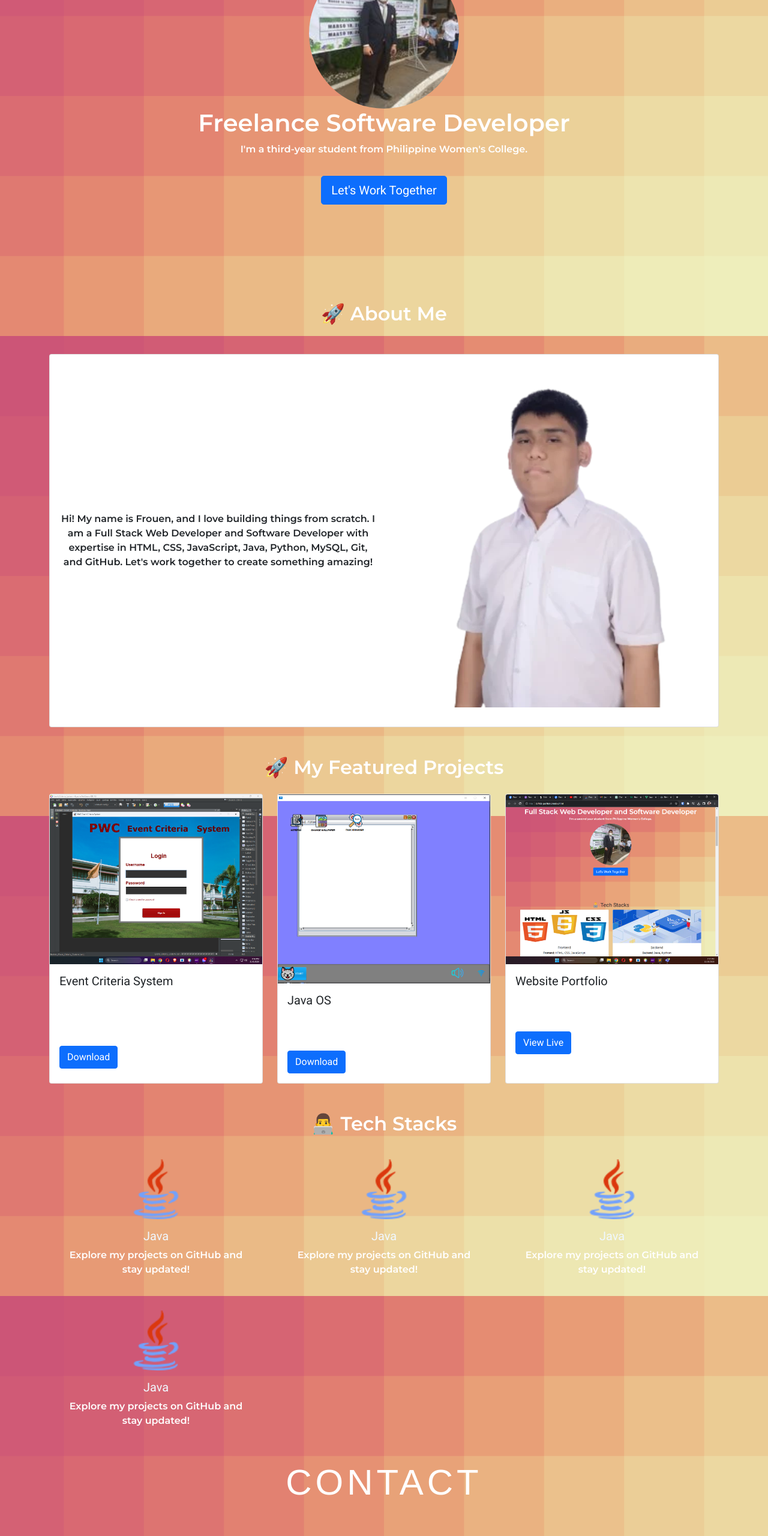
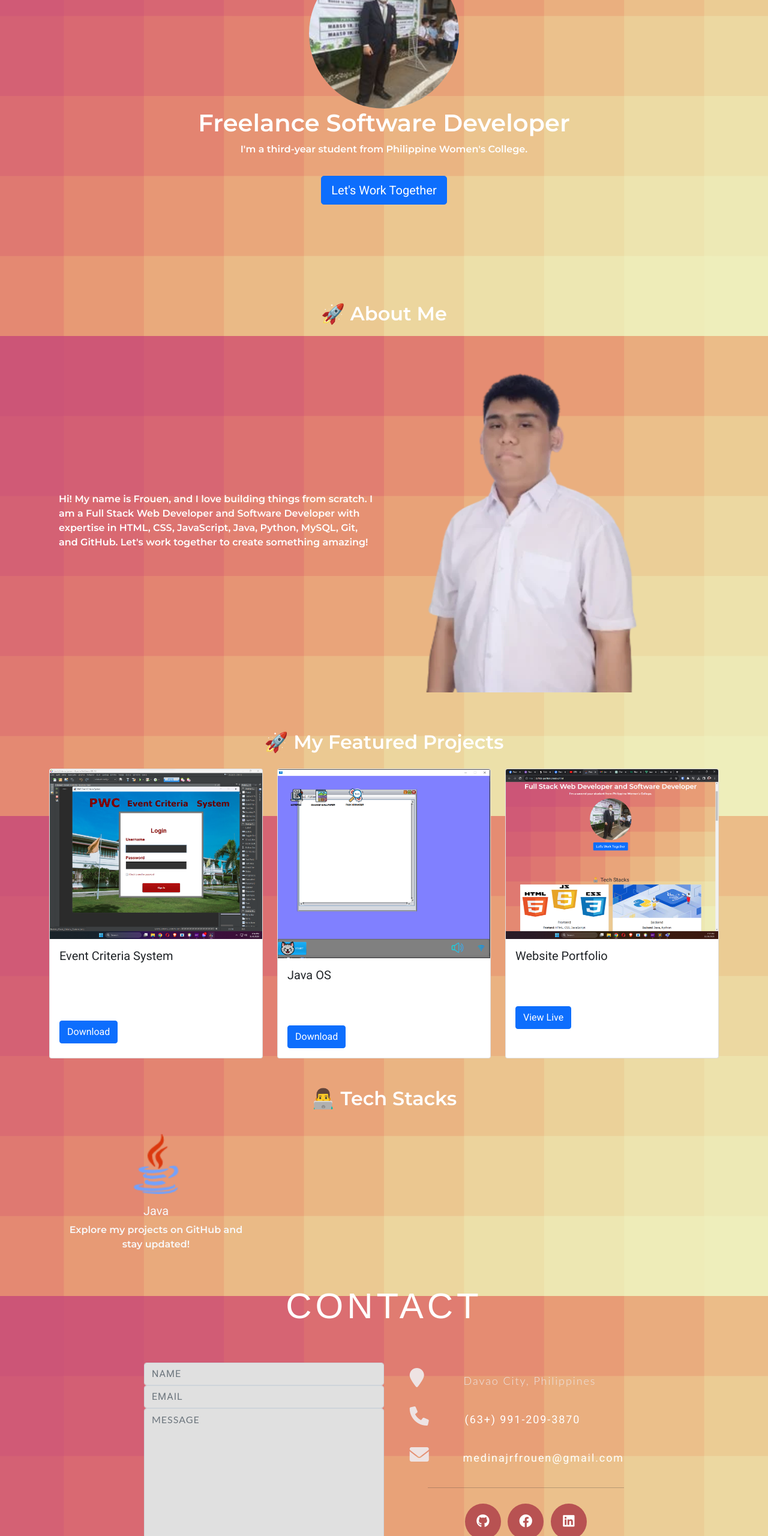
Before and after one commit to WenDEVLIFE/MyPortfolio, a plain HTML site: page index.html in a window 1280 px wide. Shown: the part 240-2800 px from the top of the page at 60% size. Drawn offline with nearby package versions, Linux system fonts and the light colour scheme.

Commit message:
transparent the about me

```diff
--- a/index.html
+++ b/index.html
@@ -23,13 +23,13 @@
     <!-- Navbar -->
     <nav class="navbar navbar-expand-lg navbar-light bg-light">
         <a class="navbar-brand" href="#">Frouen M. Medina Jr.</a>
-        <button class="navbar-toggler" type="button" data-toggle="collapse" data-target="#navbarSupportedContent">
+        <button class="navbar-toggler" type="button" data-bs-toggle="collapse" data-bs-target="#navbarSupportedContent">
             <span class="navbar-toggler-icon"></span>
         </button>
 
         <div class="collapse navbar-collapse" id="navbarSupportedContent">
             <ul class="navbar-nav ms-auto">
-                <li class="nav-item active">
+                <li class="nav-item">
                     <a class="nav-link" href="#landing">About</a>
                 </li>
                 <li class="nav-item">
@@ -47,7 +47,7 @@
 
     <!-- Landing Section -->
     <section id="landing" class="text-center">
-        <img src="./pictures/drip.jpg" id="profile" class="img-fluid">
+        <img src="./pictures/drip.jpg" id="profile" class="img-fluid rounded-circle">
         <h1>Freelance Software Developer</h1>
         <p>I'm a third-year student from Philippine Women's College.</p>
         <a href="mailto:medinajrfrouen@gmail.com" class="btn btn-primary btn-lg mt-3">Let's Work Together</a>
@@ -56,23 +56,19 @@
     <!-- About Me Section -->
     <section id="about" class="mt-5">
         <div class="container">
-    <h2 class="text-center mb-4">🚀 About Me</h2>
- <section id="introduction" class="text-center mt-5">
-  <div class="card">
-    <div class="card-body">
-      <div class="row">
-        <div class="col-md-6 d-flex align-items-center">
-          <div>
-            <p class="card-text text-dark">Hi! My name is Frouen, and I love building things from scratch. I am a Full Stack Web Developer and Software Developer with expertise in HTML, CSS, JavaScript, Java, Python, MySQL, Git, and GitHub. Let's work together to create something amazing!</p>
-          </div>
+            <h2 class="text-center mb-4  border-0 bg-transparent">🚀 About Me</h2>
+            <div id="introduction" class="card bg-transparent border-0">
+                <div class="card-body bg-transparent">
+                    <div class="row bg-transparent">
+                        <div class="col-md-6 d-flex align-items-center bg-transparent">
+                            <p class="card-text">Hi! My name is Frouen, and I love building things from scratch. I am a Full Stack Web Developer and Software Developer with expertise in HTML, CSS, JavaScript, Java, Python, MySQL, Git, and GitHub. Let's work together to create something amazing!</p>
                         </div>
                         <div class="col-md-6">
-          <img src="./pictures/wenwen.png" class="img-fluid mb-3" alt="Profile Image">
+                            <img src="./pictures/wenwen.png" class="img-fluid" alt="Profile Image">
                         </div>
                     </div>
                 </div>
             </div>
-</section>
         </div>
     </section>
 
@@ -122,51 +118,22 @@
     <section id="tech-stacks" class="mt-5">
         <div class="container">
             <h2 class="text-center mb-4">👨‍💻 Tech Stacks</h2>
-          <div class="row g-4"  style="background-color: transparent;">
-              <!-- Java -->
+            <div class="row g-4">
+                <!-- Example Stack Item -->
                 <div class="col-md-4">
-                <div class="card h-100 text-center" style="background-color: transparent !important; border: none;">
-                    <img src="./pictures/java.png" class="card-img-top mx-auto mt-3" alt="Java" style="width: 100px; background: transparent !important;">
-                    <div class="card-body" style="background-color: transparent !important;">
-                      <h5 class="card-title" style="color: aliceblue;">Java</h5>
-                        <p class="card-text">Explore my projects on GitHub and stay updated!</p>
+                    <div class="card text-center border-0 bg-transparent">
+                        <img src="./pictures/java.png" class="card-img-top mx-auto mt-3" alt="Java" style="width: 100px;">
+                        <div class="card-body">
+                            <h5 class="card-title text-light">Java</h5>
+                            <p class="card-text text-light">Explore my projects on GitHub and stay updated!</p>
                         </div>
                     </div>
                 </div>
-              <!-- Facebook -->
-              <div class="col-md-4">
-                <div class="card h-100 text-center" style="background-color: transparent !important; border: none;">
-                    <img src="./pictures/java.png" class="card-img-top mx-auto mt-3" alt="Java" style="width: 100px; background: transparent !important;">
-                    <div class="card-body" style="background-color: transparent !important;">
-                        <h5 class="card-title" style="color: aliceblue;">Java</h5>
-                        <p class="card-text">Explore my projects on GitHub and stay updated!</p>
-                    </div>
-                </div>
-            </div>
-              <!-- LinkedIn -->
-              <div class="col-md-4">
-                <div class="card h-100 text-center" style="background-color: transparent !important; border: none;">
-                    <img src="./pictures/java.png" class="card-img-top mx-auto mt-3" alt="Java" style="width: 100px; background: transparent !important;">
-                    <div class="card-body" style="background-color: transparent !important;">
-                      <h5 class="card-title" style="color: aliceblue;">Java</h5>
-                        <p class="card-text">Explore my projects on GitHub and stay updated!</p>
-                    </div>
-                </div>
-            </div>
-
-            <div class="col-md-4">
-              <div class="card h-100 text-center" style="background-color: transparent !important; border: none;">
-                  <img src="./pictures/java.png" class="card-img-top mx-auto mt-3" alt="Java" style="width: 100px; background: transparent !important;">
-                  <div class="card-body" style="background-color: transparent !important;">
-                    <h5 class="card-title" style="color: aliceblue;">Java</h5>
-                      <p class="card-text">Explore my projects on GitHub and stay updated!</p>
-                  </div>
-              </div>
-          </div>
-
+                <!-- Repeat similar blocks for other tech stacks -->
             </div>
         </div>
     </section>
+
     <!-- Contact Form Section -->
     <section id="contact">
         <h1 class="section-header">Contact</h1>
@@ -174,76 +141,51 @@
             <!-- Left contact page -->
             <form id="contact-form" class="form-horizontal" role="form">
                 <div class="form-group">
-                  <div class="col-sm-12">
-                      <input type="text" class="form-control" id="name" placeholder="NAME" name="name" value="" required>
-                  </div>
+                    <input type="text" class="form-control" id="name" placeholder="NAME" name="name" required>
                 </div>
                 <div class="form-group">
-                  <div class="col-sm-12">
-                      <input type="email" class="form-control" id="email" placeholder="EMAIL" name="email" value="" required>
-                  </div>
+                    <input type="email" class="form-control" id="email" placeholder="EMAIL" name="email" required>
                 </div>
                 <textarea class="form-control" rows="10" placeholder="MESSAGE" name="message" required></textarea>
                 <button class="btn btn-primary send-button" id="submit" type="submit" value="SEND">
-                  <div class="alt-send-button">
-                      <i class="fa fa-paper-plane"></i><span class="send-text">SEND</span>
-                  </div>
+                    <i class="fa fa-paper-plane"></i> SEND
                 </button>
             </form>
-          <!-- Left contact page -->
+            <!-- Direct Contact Information -->
             <div class="direct-contact-container">
                 <ul class="contact-list">
                     <li class="list-item">
-                      <i class="fa fa-map-marker fa-2x">
+                        <i class="fa fa-map-marker fa-2x"></i>
                         <span class="contact-text place">Davao City, Philippines</span>
-                      </i>
                     </li>
                     <li class="list-item">
-                      <i class="fa fa-phone fa-2x">
-                          <span class="contact-text phone">
-                              <a href="tel:1-212-555-5555" title="Give me a call">(63+) 991-209-3870</a>
-                          </span>
-                      </i>
+                        <i class="fa fa-phone fa-2x"></i>
+                        <span class="contact-text phone"><a href="tel:1-212-555-5555">(63+) 991-209-3870</a></span>
                     </li>
                     <li class="list-item">
-                      <i class="fa fa-envelope fa-2x">
-                          <span class="contact-text gmail">
-                              <a href="mailto:medinahrfrouen@gmail.com" title="Send me an email">medinajrfrouen@gmail.com</a>
-                          </span>
-                      </i>
+                        <i class="fa fa-envelope fa-2x"></i>
+                        <span class="contact-text gmail"><a href="mailto:medinajrfrouen@gmail.com">medinajrfrouen@gmail.com</a></span>
                     </li>
                 </ul>
                 <hr>
                 <ul class="social-media-list">
-                  <li>
-                      <a href="#" target="_blank" class="contact-icon">
-                        <i class="fa-brands fa-github"></i>
-                      </a>
-                  </li>
-                  <li>
-                      <a href="#" target="_blank" class="contact-icon">
-                        <i class="fa-brands fa-facebook"></i>
-                      </a>
-                  </li>
-                  <li>
-                      <a href="#" target="_blank" class="contact-icon">
-                        <i class="fa-brands fa-linkedin"></i>
-                      </a>
-                  </li>
+                    <li><a href="https://github.com/WenDEVLIFE" target="_blank"><i class="fa-brands fa-github"></i></a></li>
+                    <li><a href="https://www.facebook.com/WenDevLife" target="_blank"><i class="fa-brands fa-facebook"></i></a></li>
+                    <li><a href="https://www.linkedin.com/in/frouen-medina-jr-a75a69287/" target="_blank"><i class="fa-brands fa-linkedin"></i></a></li>
                 </ul>
                 <hr>
-              <div class="copyright">&copy; ALL OF THE RIGHTS RESERVED</div>
+                <div class="copyright">&copy; ALL RIGHTS RESERVED</div>
             </div>
         </div>
     </section>
 
     <!-- Footer -->
-    <footer class="text-center text-white py-4" style="background-color: #222;">
-        <p>&copy; 2023 Frouen M. Medina Jr. All Rights Reserved.</p>
-
+    <footer class="text-center mt-5">
+        <p>&copy; 2024 Frouen M. Medina Jr. | All rights reserved</p>
     </footer>
 
     <!-- Bootstrap JS -->
-    <script src="https://cdn.jsdelivr.net/npm/bootstrap@5.0.2/dist/js/bootstrap.bundle.min.js"></script>
+    <script src="https://cdn.jsdelivr.net/npm/@popperjs/core@2.11.6/dist/umd/popper.min.js"></script>
+    <script src="https://cdn.jsdelivr.net/npm/bootstrap@5.0.2/dist/js/bootstrap.min.js"></script>
 </body>
 </html>
--- a/style.css
+++ b/style.css
@@ -112,6 +112,7 @@ body {
     list-style-type: none;
     margin-left: -30px;
     padding-right: 20px;
+    padding: 0;
   }
 
   .list-item {
@@ -150,8 +151,8 @@ body {
 
 
   /* Social Media Icons */
+ /* Social Media Icons */
 .social-media-list {
-    position: relative;
     font-size: 22px;
     text-align: center;
     width: 100%;
@@ -159,12 +160,6 @@ body {
     padding: 0;
 }
 
-  .social-media-list li a {
-    color: #0f0b0b !important; /* Adding !important to force the style */
-}
-.social-media-list li:hover a {
-    color: #be8c1f !important;
-}
 .social-media-list li {
     position: relative;
     display: inline-block;
@@ -173,24 +168,21 @@ body {
     margin: 10px 3px;
     line-height: 60px;
     border-radius: 50%;
-    color: #fff;
     background-color: rgb(184, 82, 82);
     cursor: pointer;
     transition: all .2s ease-in-out;
+    z-index: 10; /* Ensure icons are on top */
 }
 
-  .social-media-list li:after {
-    content: '';
-    position: absolute;
-    top: 0;
-    left: 0;
-    width: 60px;
-    height: 60px;
+.social-media-list li a {
+    color: #fff !important;
+    display: inline-block;
+    height: 100%;
+    width: 100%;
+    text-align: center;
     line-height: 60px;
-    border-radius: 50%;
-    opacity: 0;
-    box-shadow: 0 0 0 1px #fff;
-    transition: all .2s ease-in-out;
+    text-decoration: none;
+    pointer-events: auto; /* Ensure clicks are registered */
 }
 
 .social-media-list li:hover {
```
Lines whose indentation alone changed are shown as unchanged.
